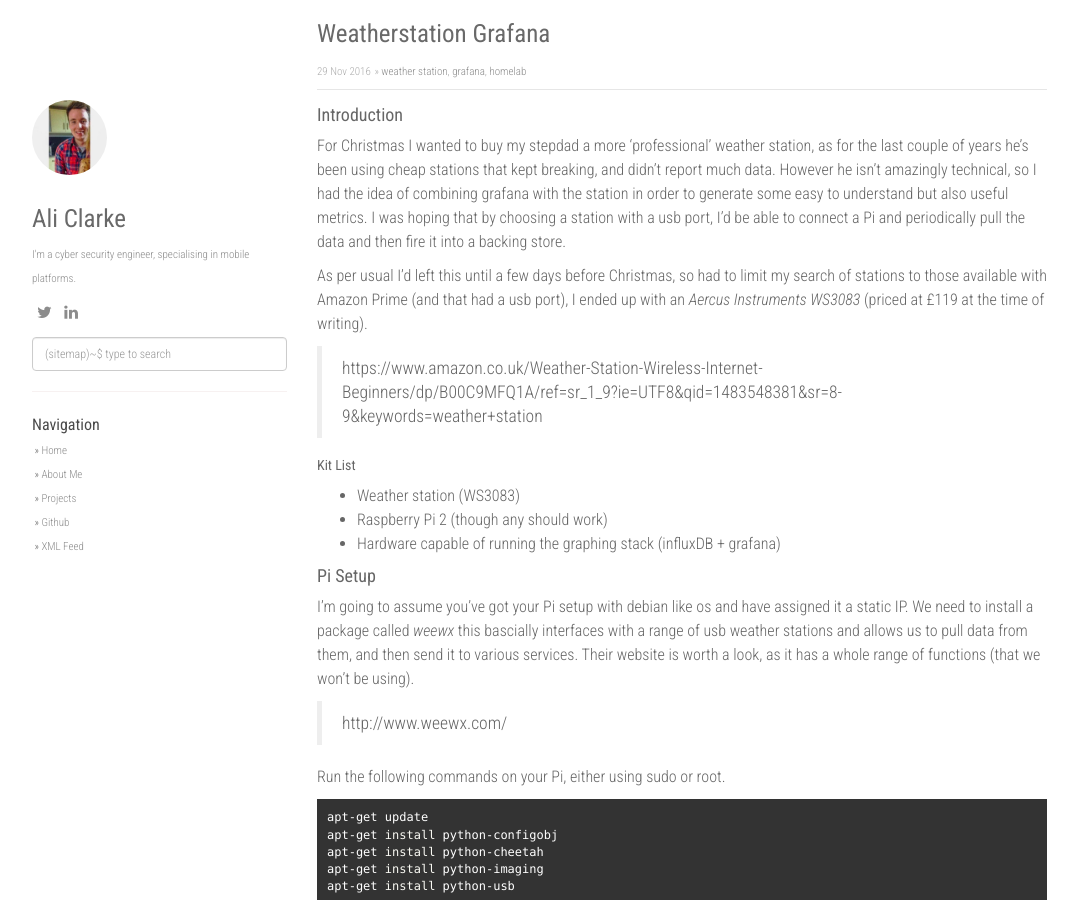
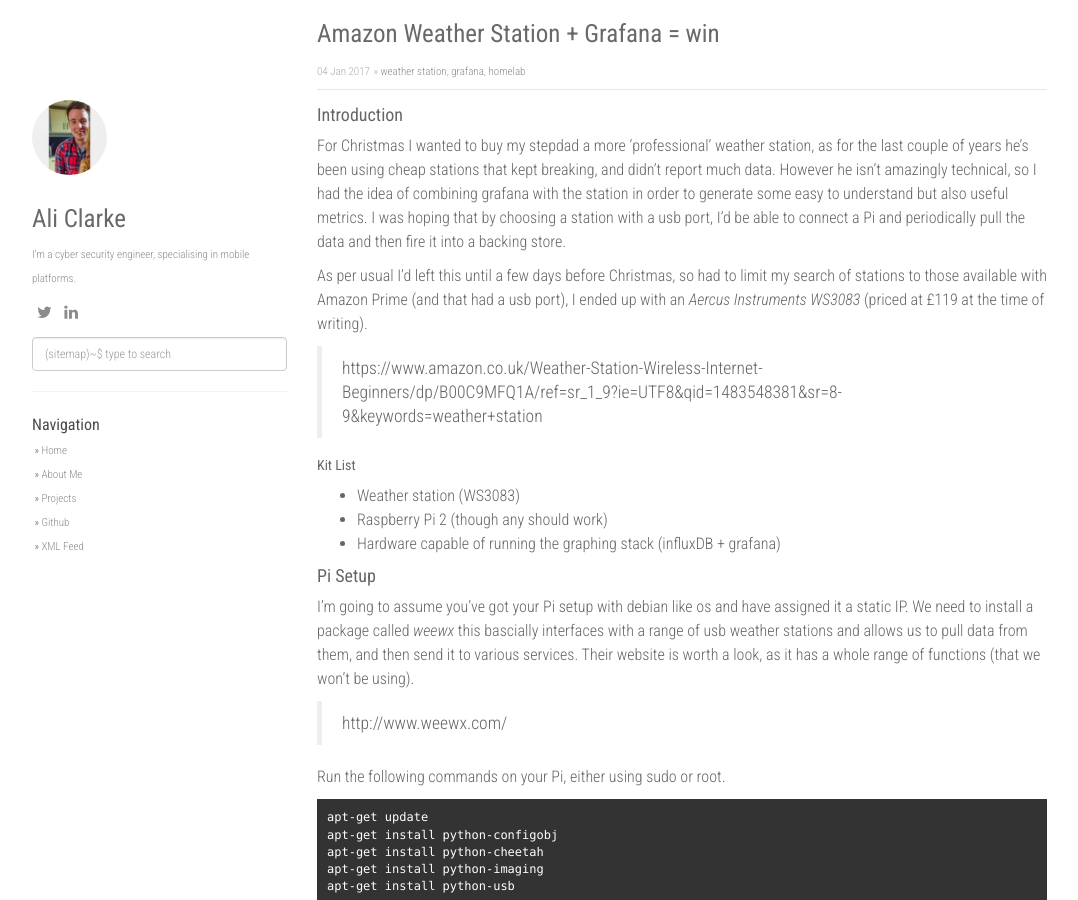
Before and after one commit to alijnclarke/alijnclarke.github.io, a Jekyll site: the page built from _posts/2017-01-04-Weatherstation-grafana.md, in a window 1280 px wide and 900 px high. Shown: the whole window, without its empty margins (53-1131 px from the left). Built offline with Jekyll 4.4.1, drawn with Linux system fonts in a browser that asks for light colours; nearby versions of some CDN libraries; comment, search, counter and statistics services are not loaded; some of the changed text lies outside the part shown.

Commit message:
Title change

```diff
--- a/_posts/2017-01-04-Weatherstation-grafana.md
+++ b/_posts/2017-01-04-Weatherstation-grafana.md
@@ -1,7 +1,7 @@
 ---
 layout: post
-title:
-date:   2016-11-29 21:45
+title: Amazon Weather Station + Grafana = win
+date:   2017-01-04 17:12
 categories: [weather station, grafana, homelab]
 ---
 #### Introduction
```
Also changed, not shown: other parts of _posts/2017-01-04-Weatherstation-grafana.md (+2 -0 lines).
